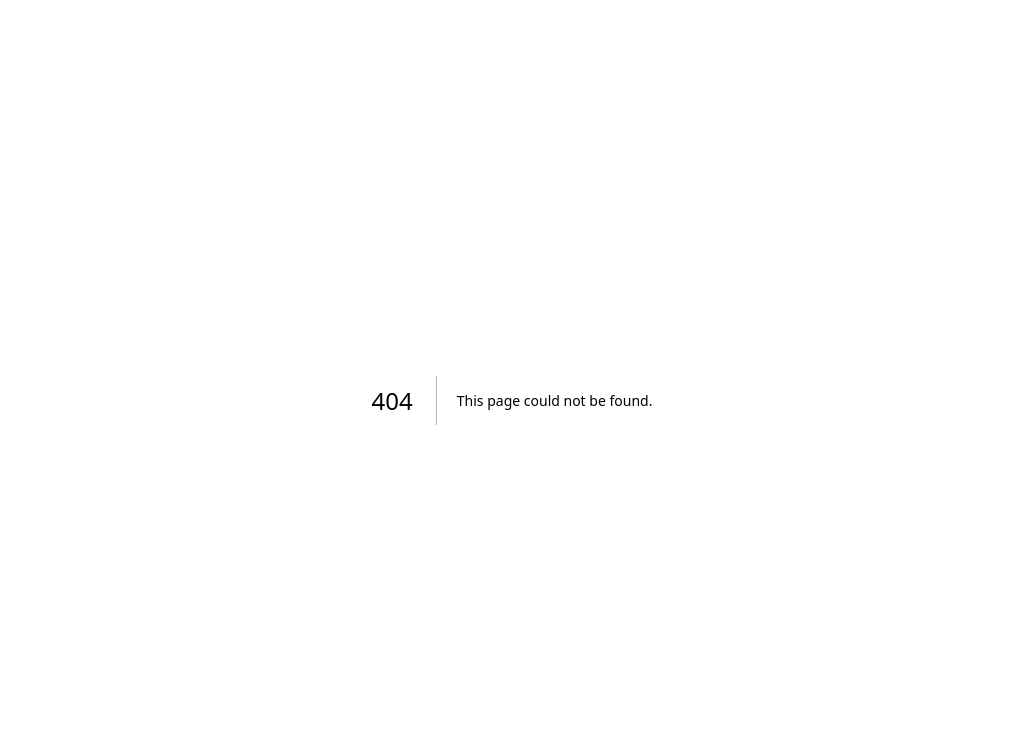
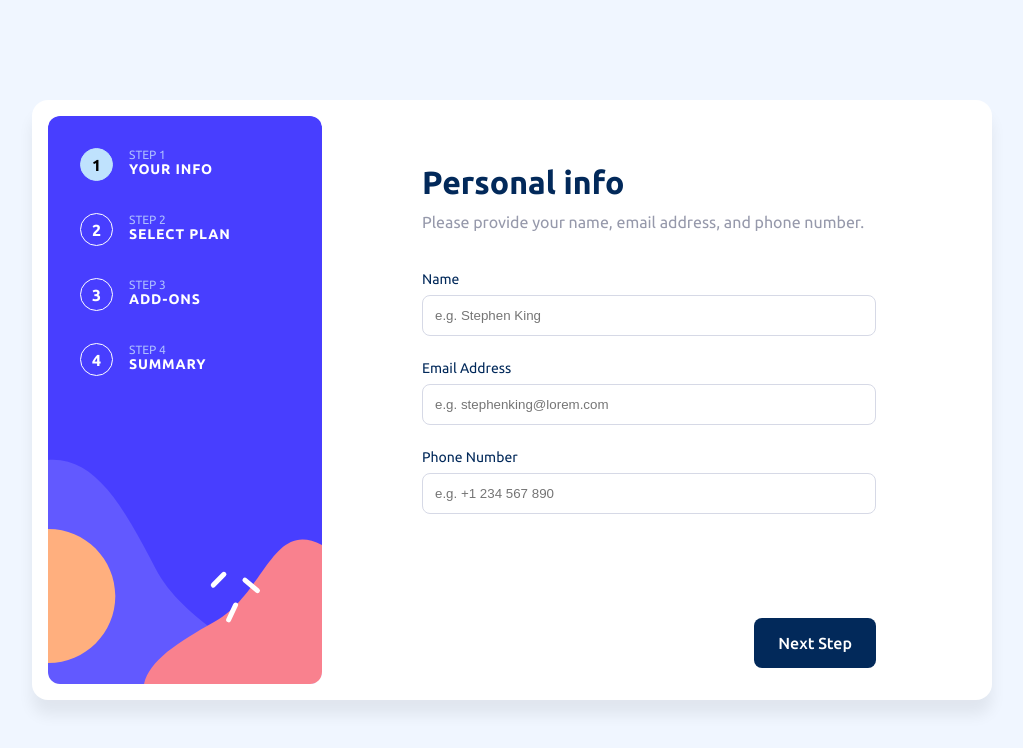
Before and after one commit to kangalio/frontendmentor-solutions, a Next.js app in the folder multi-step-form/: page /multi-step-form/ in a window 1280 px wide. Before the commit this address had no page. Shown: the top 748 px of the page, without its empty margins (128-1151 px from the left). Built offline with nearby package versions, Linux system fonts and the light colour scheme.

Commit message:
Make export ready

```diff
--- a/multi-step-form/app/DesktopLayout.module.css
+++ b/multi-step-form/app/DesktopLayout.module.css
@@ -20,7 +20,7 @@
     width: 274px;
     height: 568px;
     border-radius: 12px;
-    background-image: url("/bg-sidebar-desktop.svg");
+    background-image: url("/multi-step-form/bg-sidebar-desktop.svg");
 
     padding: 32px;
     display: flex;
--- a/multi-step-form/app/page.tsx
+++ b/multi-step-form/app/page.tsx
@@ -517,7 +517,7 @@ function MobileLayout({
   return (
     <div className={styles.root}>
       <div className={styles.sidebarBackground}>
-        <Image src="./bg-sidebar-mobile.svg" fill alt="" />
+        <Image src="./multi-step-form/bg-sidebar-mobile.svg" fill alt="" />
       </div>
       <div className={styles.sidebar}>
         {defs.steps.map((step, i) => (
@@ -590,10 +590,12 @@ function useStepIndex({
 
 export default function Card() {
   let [data, setData] = useState<Data>({
-    // REMEMBER
-    name: "ur mom",
-    email: "brian@cia.gov",
-    phone: "+12345",
+    // name: "ur mom",
+    // email: "brian@cia.gov",
+    // phone: "+12345",
+    name: "",
+    email: "",
+    phone: "",
     plan: undefined,
     addOns: {
       "Online service": false,
--- a/multi-step-form/next.config.mjs
+++ b/multi-step-form/next.config.mjs
@@ -1,4 +1,7 @@
 /** @type {import('next').NextConfig} */
-const nextConfig = {};
+const nextConfig = {
+  output: "export",
+  basePath: "/multi-step-form",
+};
 
 export default nextConfig;
```
